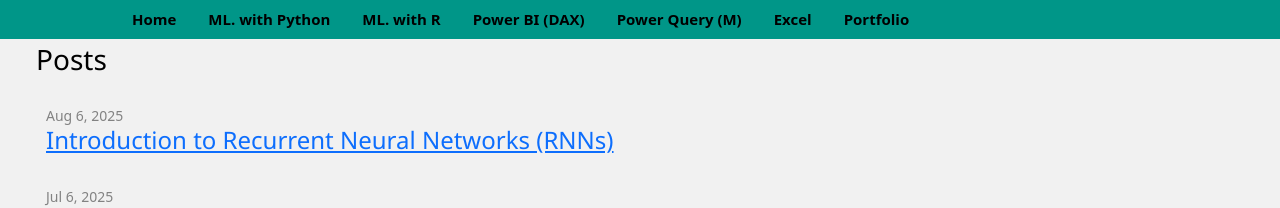
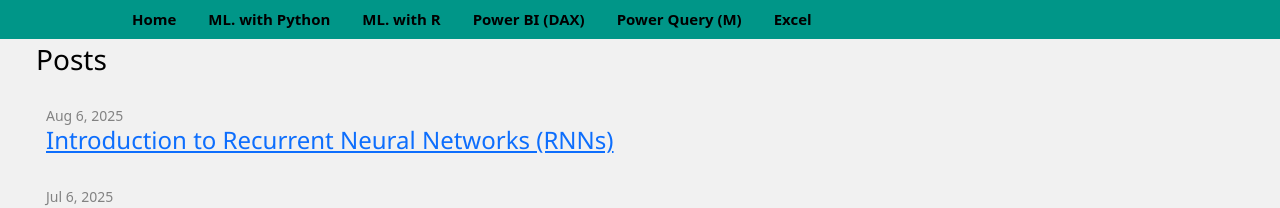
Before and after one commit to emmanuel-arize/arizeblog, a Jekyll site: the page built from index.markdown, in a window 1280 px wide. Shown: the top 208 px of the page. Built offline with Jekyll 4.4.1, drawn with Linux system fonts in a browser that asks for light colours; nearby versions of some CDN libraries; library files that are not in the unit come from our copies.

Commit message:
Disable Portfolio link in navigation
Comment out the Portfolio link in the navigation.

```diff
--- a/_includes/navigation.html
+++ b/_includes/navigation.html
@@ -23,7 +23,7 @@
 
 
                <!-- <a href="/arizeblog/about" class="w3-bar-item w3-button w3-hide-small w3-text-black"><b>About</b></a>-->
-                  <a href="/arizeblog/Portfolio" class="w3-bar-item w3-button w3-hide-small w3-text-black"><b>Portfolio</b></a>
+                  <!--<a href="/arizeblog/Portfolio" class="w3-bar-item w3-button w3-hide-small w3-text-black"><b>Portfolio</b></a>-->
 
 
                 <a href="javascript:void(0)" class="w3-bar-item w3-button w3-right w3-hide-large w3-hide-medium"
```
